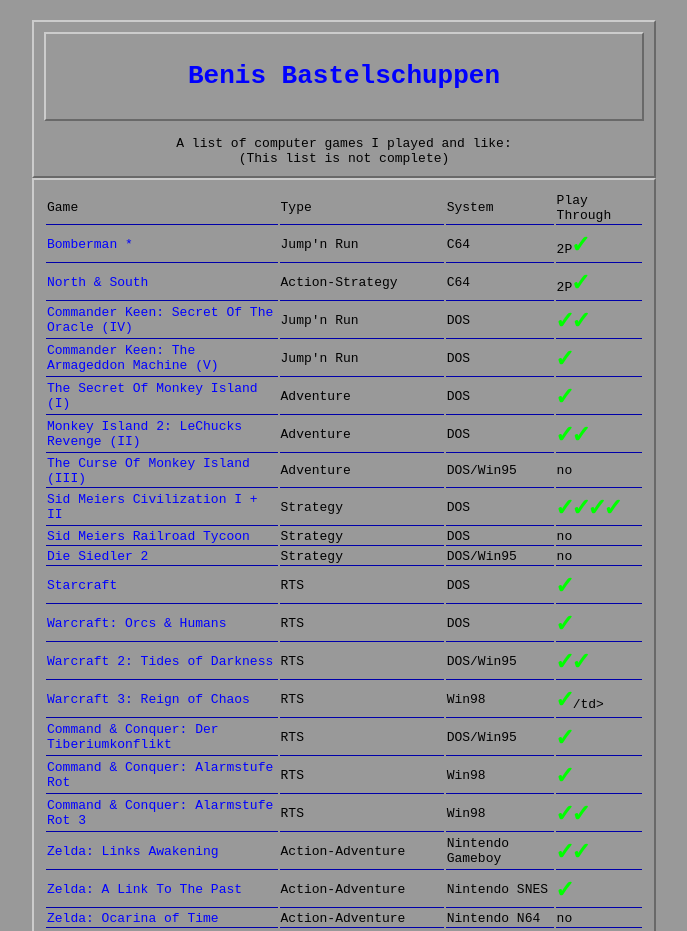
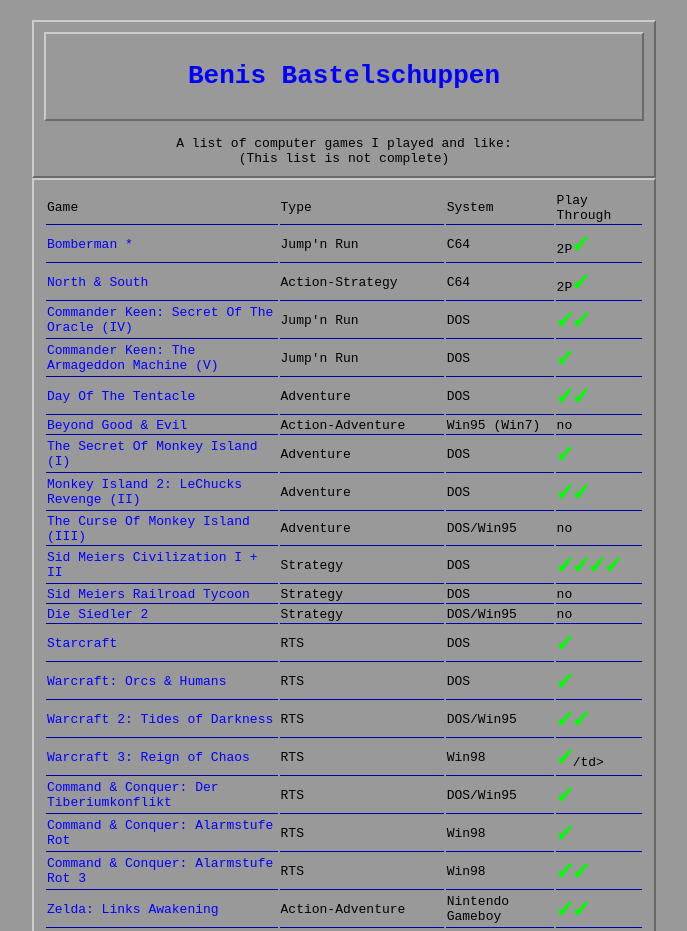
Before and after one commit to benis-bastelschuppen/benis-bastelschuppen.github.io, a plain HTML site: page gameslist.html in a window 1280 px wide. Shown: the top 931 px of the page, without its empty margins (296-983 px from the left). Drawn offline with Linux system fonts and the light colour scheme.

Commit message:
Added beyond good & evil and DOTT

```diff
--- a/gameslist.html
+++ b/gameslist.html
@@ -26,13 +26,13 @@ A list of computer games I played and like:<br />
 	<td><a href="https://de.wikipedia.org/wiki/Bomberman">Bomberman *</a></td>
 	<td>Jump'n Run</td>
 	<td>C64</td>
-	<td>2P<b class="done"></b></b></td>
+	<td>2P<b class="done"></b></td>
 </tr>
 <tr>
 	<td><a href="https://de.wikipedia.org/wiki/North_%26_South_(Computerspiel)">North & South</a></td>
 	<td>Action-Strategy</td>
 	<td>C64</td>
-	<td>2P<b class="done"></b></b></td>
+	<td>2P<b class="done"></b></td>
 </tr>
 <tr>
 	<td><a href="https://de.wikipedia.org/wiki/Commander_Keen">Commander Keen: Secret Of The Oracle (IV)</a></td>
@@ -45,6 +45,18 @@ A list of computer games I played and like:<br />
 	<td>Jump'n Run</td>
 	<td>DOS</td>
 	<td><b class="done"></b></td>
+</tr>
+<tr>
+	<td><a href="https://de.wikipedia.org/wiki/Day_of_the_Tentacle">Day Of The Tentacle</a></td>
+	<td>Adventure</td>
+	<td>DOS</td>
+	<td><b class="done"></b><b class="done"></b></td>
+</tr>
+<tr>
+	<td><a href="https://de.wikipedia.org/wiki/Beyond_Good_%26_Evil">Beyond Good & Evil</a></td>
+	<td>Action-Adventure</td>
+	<td>Win95 (Win7)</td>
+	<td>no</td>
 </tr>
 <tr>
 	<td><a href="https://de.wikipedia.org/wiki/The_Secret_of_Monkey_Island">The Secret Of Monkey Island (I)</a></td>
@@ -217,6 +229,9 @@ A list of computer games I played and like:<br />
 </tr>
 </table>
 </div>
+<div class="content">
+* Bomberman is the game why I started programming at all: To make a DOS port from that C64 game. In Quickbasic.
+</div>
 <br /><br /><br />
 </body>
 </html>
```
